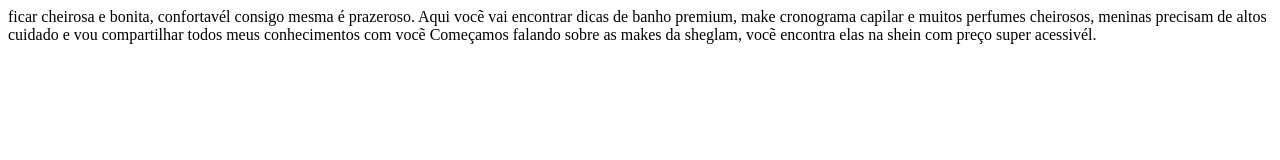
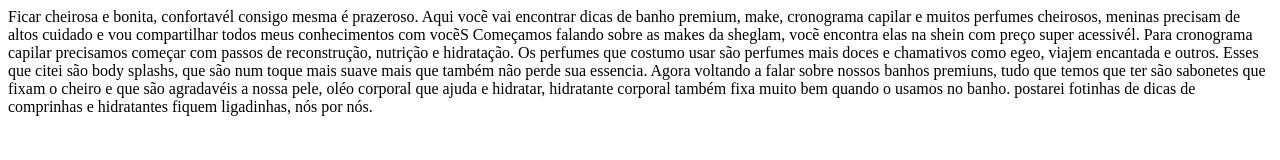
Before and after one commit to jamilysdtm/1nem, a plain HTML site: page index.html/index.html in a window 1280 px wide. Drawn offline with Linux system fonts and the light colour scheme.

Commit message:
Update index.html

```diff
--- a/index.html/index.html
+++ b/index.html/index.html
@@ -8,10 +8,16 @@
 <body>
 
 
-ficar cheirosa e bonita, confortavél consigo mesma é prazeroso.
-Aqui vocẽ vai encontrar dicas de banho premium, make  cronograma capilar e muitos perfumes cheirosos, meninas precisam de altos cuidado e vou compartilhar todos meus conhecimentos com vocẽ
+Ficar cheirosa e bonita, confortavél consigo mesma é prazeroso.
+Aqui vocẽ vai encontrar dicas de banho premium, make, cronograma capilar e muitos perfumes cheirosos, meninas precisam de altos cuidado e vou compartilhar todos meus conhecimentos com vocẽS
 Começamos falando sobre as makes da sheglam, vocẽ encontra elas na shein com preço super acessivél.
-
+Para cronograma capilar precisamos começar com passos de reconstrução, nutrição e hidratação.
+Os perfumes que costumo usar são perfumes mais doces e chamativos como egeo, viajem encantada e outros.
+Esses que citei são body splashs, que são num toque mais suave mais que também não perde sua essencia.
+Agora voltando a falar sobre nossos banhos premiuns, tudo que temos que ter são sabonetes que fixam o cheiro e que são agradavéis a nossa pele, oléo corporal que ajuda e hidratar, hidratante corporal também
+fixa muito bem quando o usamos no banho.
+postarei fotinhas de dicas de comprinhas e hidratantes
+fiquem ligadinhas, nós por nós.
 
 
 
```
